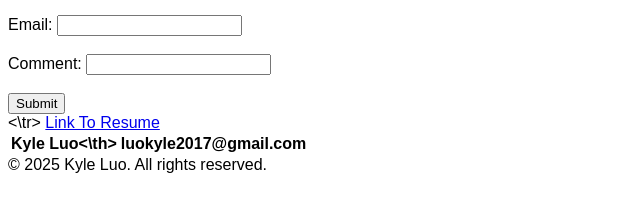
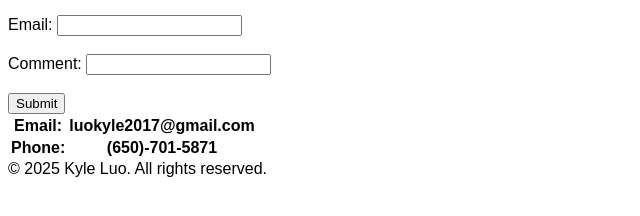
Before and after one commit to dinoflask/weblabfinalattempt, a plain HTML site: page views/contact.html in a window 1280 px wide. Shown: the part 208-424 px from the top of the page, without its empty margins (0-640 px from the left). Drawn offline with Linux system fonts and the light colour scheme.

Commit message:
Update contact.html

```diff
--- a/views/contact.html
+++ b/views/contact.html
@@ -37,10 +37,14 @@
         </form>
         <table>
             <tr>
-                <th>Kyle Luo<\th>
+                <th>Email:</th>
                 <th>luokyle2017@gmail.com</th>
-                <\tr>
-                    <a href="../static/Kyle Luo Official Resume (4).pdf">Link To Resume</a>
+            </tr>
+            <tr>
+                <th>Phone:</th>
+                <th>(650)-701-5871</th>
+            </tr>
+
 
         </table>
     </div>
```
